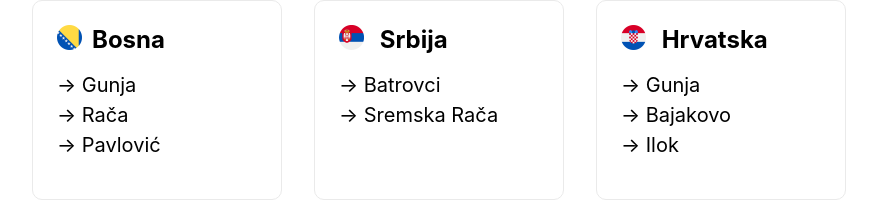
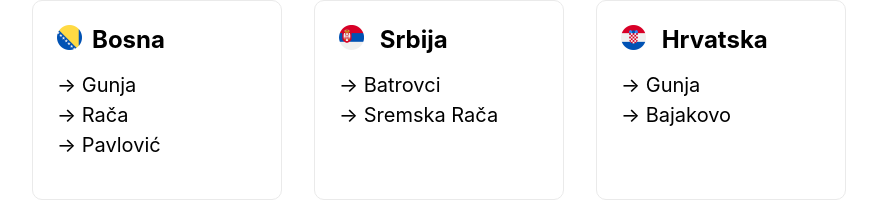
Before and after one commit to sasa10g/border-cameras, a Next.js app: page / in a window 1280 px wide. Shown: the part 353-573 px from the top of the page, without its empty margins (201-1078 px from the left). Built offline with nearby package versions, Linux system fonts and the light colour scheme.

Commit message:
Ilok removed

```diff
--- a/pages/index.tsx
+++ b/pages/index.tsx
@@ -53,7 +53,6 @@ export default function Home() {
             </h3>
             <p>&rarr; Gunja</p>
             <p>&rarr; Bajakovo</p>
-            <p>&rarr; Ilok</p>
           </a>
             </Link>
         </div>
```
